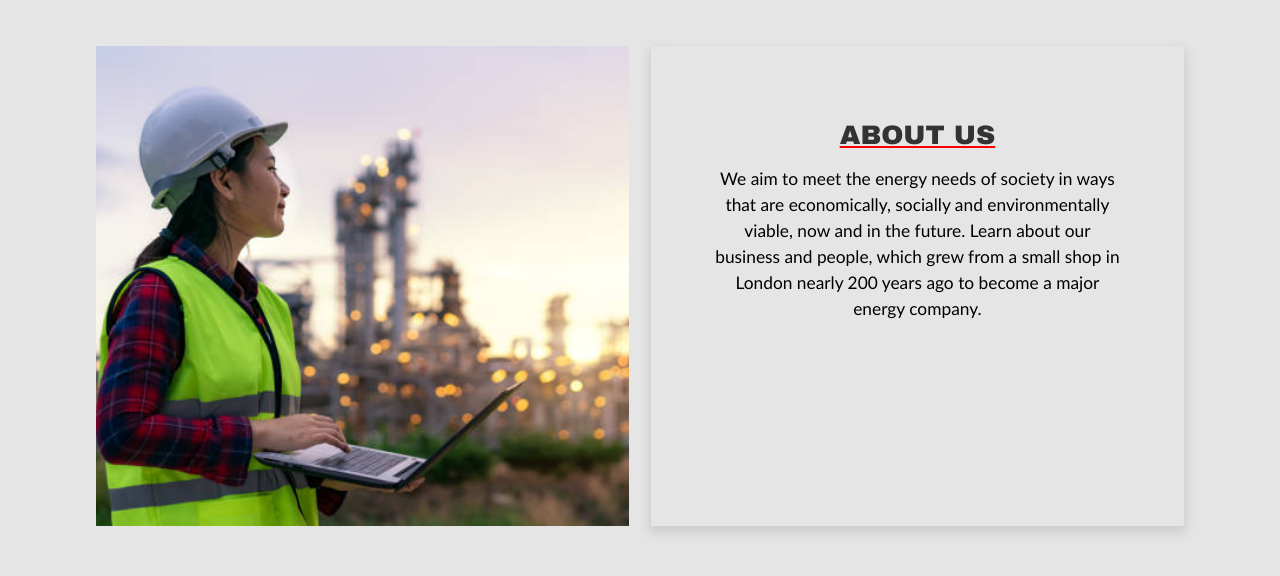
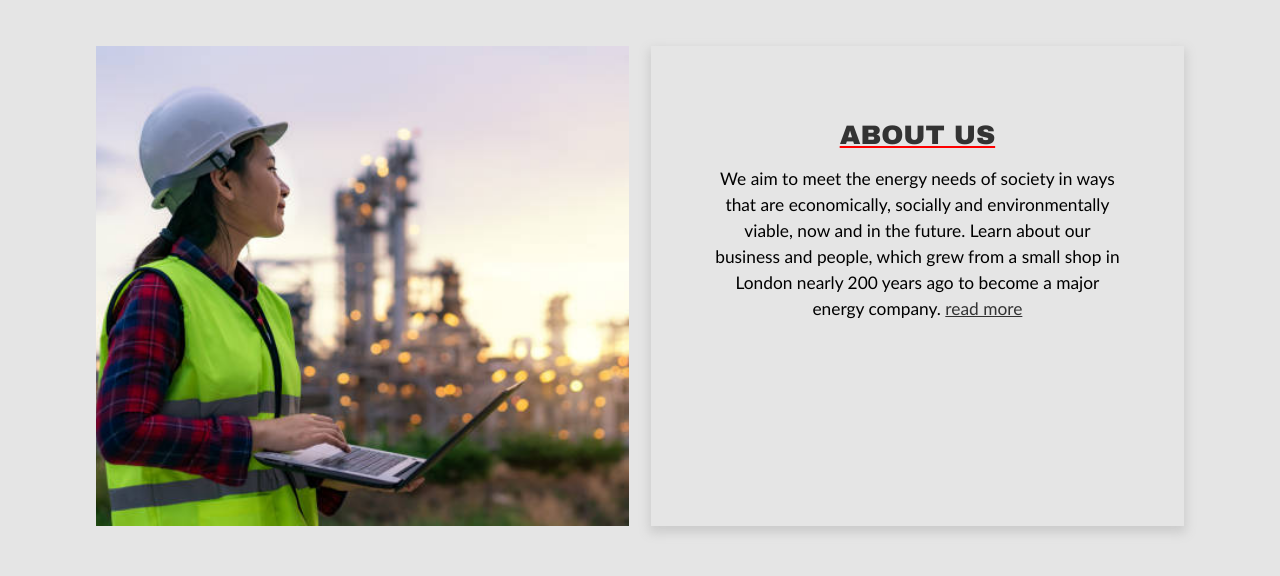
Before and after one commit to Excel909/SHELLOIL, a plain HTML site: page index.html in a window 1280 px wide. Shown: the part 677-1253 px from the top of the page. Drawn offline with Linux system fonts and the light colour scheme.

Commit message:
comitting

```diff
--- a/index.html
+++ b/index.html
@@ -149,7 +149,7 @@
 
                 <div class="ril">
                     <div class="rim-head">About us <span class="rib"></span></div>
-                    We aim to meet the energy needs of society in ways that are economically, socially and environmentally viable, now and in the future. Learn about our business and people, which grew from a small shop in London nearly 200 years ago to become a major energy company.
+                    We aim to meet the energy needs of society in ways that are economically, socially and environmentally viable, now and in the future. Learn about our business and people, which grew from a small shop in London nearly 200 years ago to become a major energy company. <a href="https://www.shell.com.au/about-us/who-we-are.html">read more</a>
                 </div>
             </div>
 
```
